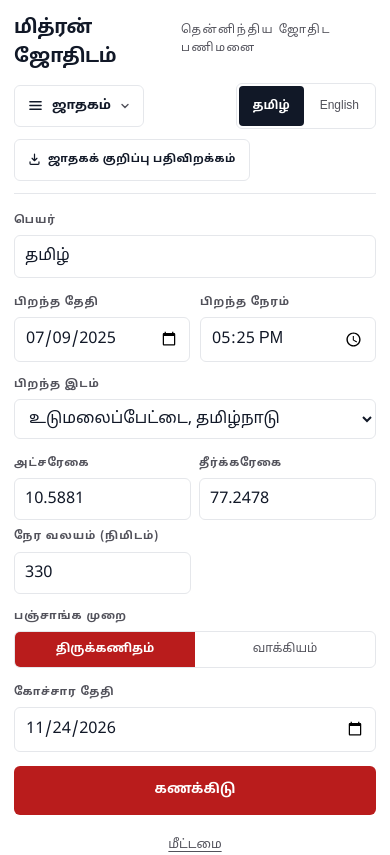
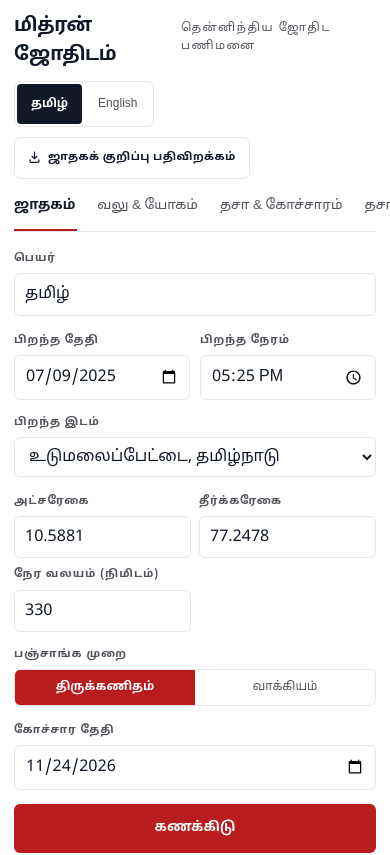
Before and after one commit to imkathir/mithran-tamil-jathagam-predictions, a React (Vite) app: page / in a window 390 px wide. Shown: the top 855 px of the page. Built offline with nearby package versions, Linux system fonts and the light colour scheme.

Commit message:
Replace clipped dropdown with always-visible scrollable section tabs (7 services discoverable), two-row sticky topbar, auto-scroll active tab

```diff
--- a/src/App.tsx
+++ b/src/App.tsx
@@ -113,8 +113,7 @@ function Shell() {
   const [lang, setLang] = useState<Lang>('ta');
   const [form, setForm] = useState(INITIAL);
   const [section, setSection] = useState<SectionKey>('chart');
-  const [menuOpen, setMenuOpen] = useState(false);
-  const menuRef = useRef<HTMLDivElement>(null);
+  const navRef = useRef<HTMLElement>(null);
   // pre-loaded sample chart on mount (lazy initial state, single-session)
   const [dossier, setDossier] = useState<Dossier | null>(() => computeDossier(INITIAL, INITIAL.transitDate));
   const [selId, setSelId] = useState<string>('Sun');
@@ -127,19 +126,11 @@ function Shell() {
     setDossier(d);
   };
 
+  // Keep the active section tab in view inside the (scrollable) nav strip.
   useEffect(() => {
-    if (!menuOpen) return;
-    const onDown = (e: MouseEvent) => {
-      if (menuRef.current && !menuRef.current.contains(e.target as Node)) setMenuOpen(false);
-    };
-    const onKey = (e: KeyboardEvent) => { if (e.key === 'Escape') setMenuOpen(false); };
-    document.addEventListener('mousedown', onDown);
-    document.addEventListener('keydown', onKey);
-    return () => {
-      document.removeEventListener('mousedown', onDown);
-      document.removeEventListener('keydown', onKey);
-    };
-  }, [menuOpen]);
+    const el = navRef.current?.querySelector('button.active') as HTMLElement | null;
+    el?.scrollIntoView({ inline: 'center', block: 'nearest', behavior: 'smooth' });
+  }, [section]);
 
   const [poruthamData, setPoruthamData] = useState<PdfPoruthamData | null>(() => samplePorutham());
   const timelineRows = useMemo(() => (dossier ? buildTimeline(dossier, new Date()) : []), [dossier]);
@@ -148,46 +139,31 @@ function Shell() {
     <LangCtx.Provider value={lang}>
       <div className={`shell lang-${lang}`} lang={lang}>
         <div className="topbar">
+          <div className="topbar-row">
             <div className="wordmark">
               <span className="mark">{pick(langStr.wordmark, lang)}</span>
               <span className="sub">{pick(langStr.wordmarkSub, lang)}</span>
             </div>
-          <div className="nav-menu" ref={menuRef}>
-            <button
-              className={`menu-btn${menuOpen ? ' open' : ''}`}
-              onClick={() => setMenuOpen((v) => !v)}
-              aria-expanded={menuOpen}
-              aria-haspopup="menu"
-            >
-              <svg width="15" height="15" viewBox="0 0 16 16" aria-hidden="true">
-                <path d="M2 4h12M2 8h12M2 12h12" stroke="currentColor" strokeWidth="1.5" strokeLinecap="round" />
-              </svg>
-              <span className="menu-current">{pick(langStr[NAV_ITEMS.find(([k]) => k === section)![1]], lang)}</span>
-              <svg className="chev" width="10" height="10" viewBox="0 0 10 10" aria-hidden="true">
-                <path d="M2 3.5 5 6.5 8 3.5" stroke="currentColor" strokeWidth="1.4" fill="none" strokeLinecap="round" />
-              </svg>
-            </button>
-            {menuOpen && (
-              <div className="menu-pop" role="menu">
-                {NAV_ITEMS.map(([k, s]) => (
-                  <button
-                    key={k}
-                    role="menuitem"
-                    className={section === k ? 'active' : ''}
-                    onClick={() => { setSection(k); setMenuOpen(false); }}
-                  >
-                    {pick(langStr[s], lang)}
-                    {section === k && <span className="menu-check">·</span>}
-                  </button>
-                ))}
-              </div>
-            )}
-          </div>
+            <div className="topbar-actions">
               <div className="langtoggle">
                 <button className={lang === 'ta' ? 'active' : ''} onClick={() => setLang('ta')}>தமிழ்</button>
                 <button className={lang === 'en' ? 'active' : ''} onClick={() => setLang('en')}>English</button>
               </div>
               {dossier && <PdfDossier d={dossier} rows={timelineRows} porutham={poruthamData} uiLang={lang} />}
+            </div>
+          </div>
+          <nav className="topnav" ref={navRef} aria-label={lang === 'ta' ? 'பிரிவுகள்' : 'Sections'}>
+            {NAV_ITEMS.map(([k, s]) => (
+              <button
+                key={k}
+                className={section === k ? 'active' : ''}
+                aria-current={section === k ? 'page' : undefined}
+                onClick={() => setSection(k)}
+              >
+                {pick(langStr[s], lang)}
+              </button>
+            ))}
+          </nav>
         </div>
 
         <Rail form={form} setForm={setForm} onCalc={() => calc(form)} onReset={() => { setForm(INITIAL); calc(INITIAL); }} lang={lang} />
--- a/src/index.css
+++ b/src/index.css
@@ -71,19 +71,28 @@ input:focus, select:focus { outline: none; border-color: var(--primary); }
 .shell { max-width: 1240px; margin: 0 auto; padding: 0 28px 96px; }
 
 .topbar {
-  display: flex; align-items: center; justify-content: space-between;
-  padding: 22px 0 18px; border-bottom: 1px solid var(--border);
+  display: flex; flex-direction: column; gap: 10px;
+  padding: 18px 0 0; border-bottom: 1px solid var(--border);
   position: sticky; top: 0; background: rgba(255,255,255,0.96); backdrop-filter: blur(6px); z-index: 20;
 }
+.topbar-row { display: flex; align-items: center; justify-content: space-between; gap: 12px; flex-wrap: wrap; }
+.topbar-actions { display: flex; align-items: center; gap: 10px; flex-wrap: wrap; }
 .wordmark { display: flex; align-items: baseline; gap: 10px; }
 .wordmark .mark { font-size: 19px; font-weight: 700; letter-spacing: -0.02em; }
 .wordmark .sub { font-size: 11.5px; color: var(--muted); letter-spacing: 0.14em; text-transform: uppercase; }
 
-.topnav { display: flex; gap: 26px; }
+.topnav {
+  display: flex; gap: 22px; overflow-x: auto; scrollbar-width: none;
+  -webkit-overflow-scrolling: touch;
+}
+.topnav::-webkit-scrollbar { display: none; }
 .topnav button {
-  font-size: 13px; color: var(--muted); padding: 4px 0;
+  font-size: 13px; color: var(--muted); white-space: nowrap;
+  padding: 8px 2px 11px; min-height: 44px;
   border-bottom: 2px solid transparent;
 }
+.topnav button:first-child { padding-left: 0; }
+.topnav button:hover { color: var(--foreground); }
 .topnav button.active { color: var(--foreground); border-bottom-color: var(--primary); font-weight: 600; }
 
 .langtoggle { display: flex; gap: 2px; border: 1px solid var(--border); border-radius: 6px; padding: 2px; }
@@ -389,39 +398,6 @@ input:focus, select:focus { outline: none; border-color: var(--primary); }
   .tl-head { grid-template-columns: 1fr; }
 }
 
-/* ---- Section menu (dropdown) ---- */
-.nav-menu { position: relative; }
-.menu-btn {
-  display: flex; align-items: center; gap: 9px;
-  font-size: 13px; color: var(--foreground); font-weight: 600;
-  border: 1px solid var(--border); border-radius: 6px; padding: 8px 13px;
-  background: var(--background);
-}
-.menu-btn:hover { border-color: var(--foreground); }
-.menu-btn .chev { transition: transform 0.15s ease; color: var(--muted); }
-.menu-btn.open .chev { transform: rotate(180deg); }
-.menu-current { max-width: 200px; overflow: hidden; text-overflow: ellipsis; white-space: nowrap; }
-.menu-pop {
-  position: absolute; top: calc(100% + 6px); left: 50%; transform: translateX(-50%);
-  min-width: 232px; background: var(--background);
-  border: 1px solid var(--border); border-radius: 8px;
-  z-index: 40; overflow: hidden;
-}
-.menu-pop button {
-  display: flex; justify-content: space-between; align-items: baseline;
-  width: 100%; text-align: left; padding: 11px 16px;
-  font-size: 13px; color: var(--muted);
-  border-bottom: 1px solid var(--border);
-}
-.menu-pop button:last-child { border-bottom: none; }
-.menu-pop button:hover { background: var(--surface-2); color: var(--foreground); }
-.menu-pop button.active { color: var(--primary); font-weight: 600; }
-.menu-check { color: var(--primary); }
-
-@media (max-width: 720px) {
-  .menu-current { max-width: 120px; }
-}
-
 /* ---- Reference Guide ---- */
 .ref-pills { display: flex; flex-wrap: wrap; gap: 8px; margin-top: 4px; }
 .planet-pill {
@@ -599,7 +575,7 @@ input:focus, select:focus { outline: none; border-color: var(--primary); }
    ============================================================ */
 
 /* Kill double-tap zoom delay; comfortable tap targets on controls */
-button, .planet-pill, .m36-cell, .dasa-seg, .menu-pop button, .modal-check {
+button, .planet-pill, .m36-cell, .dasa-seg, .modal-check {
   touch-action: manipulation;
 }
 @media (max-width: 720px) {
@@ -609,19 +585,17 @@ button, .planet-pill, .m36-cell, .dasa-seg, .menu-pop button, .modal-check {
   .shell { padding: 0 14px 80px; }
   .panel { padding: 14px 15px; }
 
-  /* Topbar wraps cleanly: wordmark row + controls row */
-  .topbar { flex-wrap: wrap; gap: 10px 14px; padding: 14px 0 12px; }
-  .topnav { gap: 18px; }
-  .topnav button { padding: 8px 2px; min-height: 40px; }
+  /* Topbar wraps cleanly: brand+actions row, then scrollable section tabs */
+  .topbar { gap: 8px; padding: 12px 0 0; }
+  .topbar-row { gap: 10px; }
+  .topnav { gap: 18px; margin: 0 -14px; padding: 0 14px; }
+  .topnav button { padding: 9px 2px 12px; font-size: 13.5px; }
   .langtoggle button { padding: 8px 14px; min-height: 40px; }
-  .menu-btn, .pdf-btn { min-height: 42px; }
+  .pdf-btn { min-height: 42px; }
   .paarvai-toggle { padding: 8px 12px; min-height: 40px; }
   .planet-pill { padding: 9px 13px; }
   .btn-primary { width: 100%; text-align: center; padding: 14px 20px; }
   .btn-ghost { padding: 13px 10px; }
-
-  /* Section menu popup stays on-screen */
-  .menu-pop { left: auto; right: 0; transform: none; max-width: calc(100vw - 28px); }
 
   /* Rail: single-column form */
   .rail { grid-template-columns: 1fr; gap: 14px; padding: 18px 0; }
```
Lines whose indentation alone changed are shown as unchanged.
